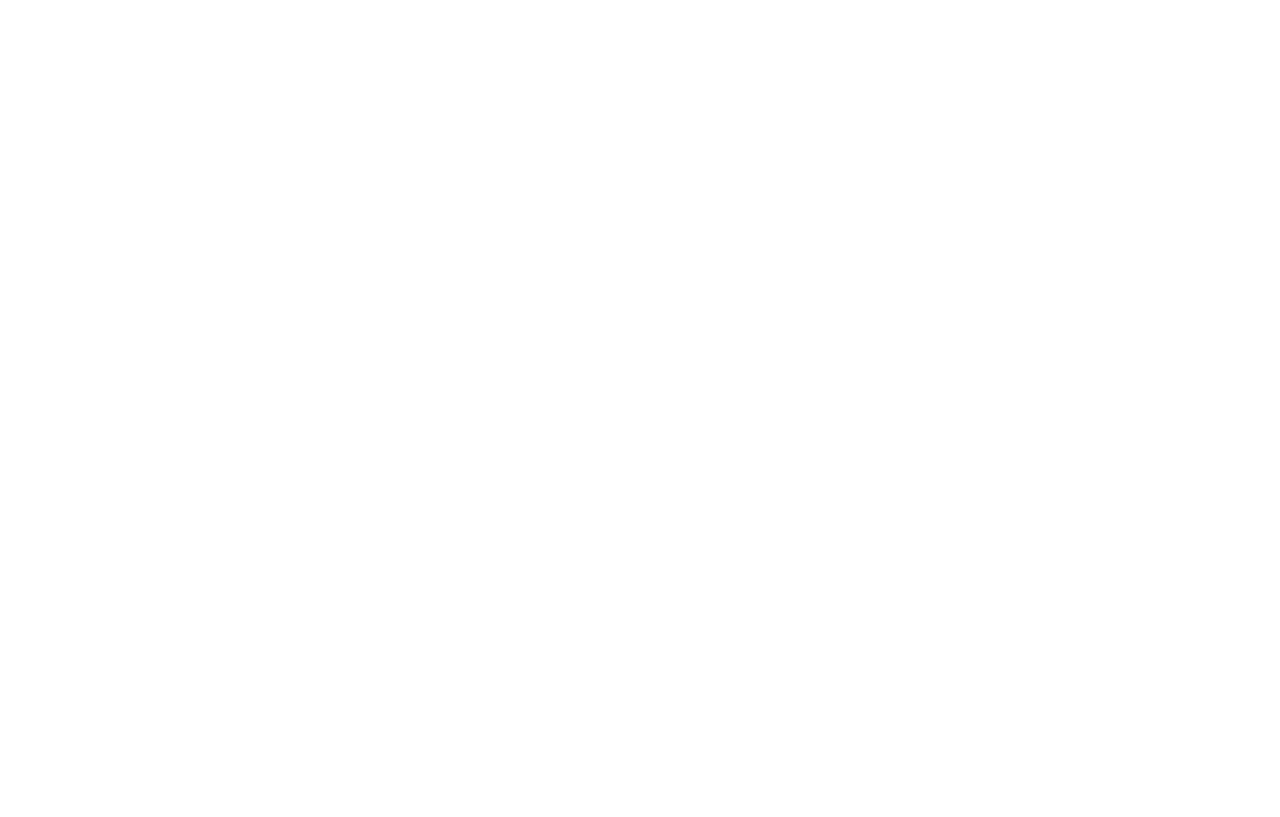
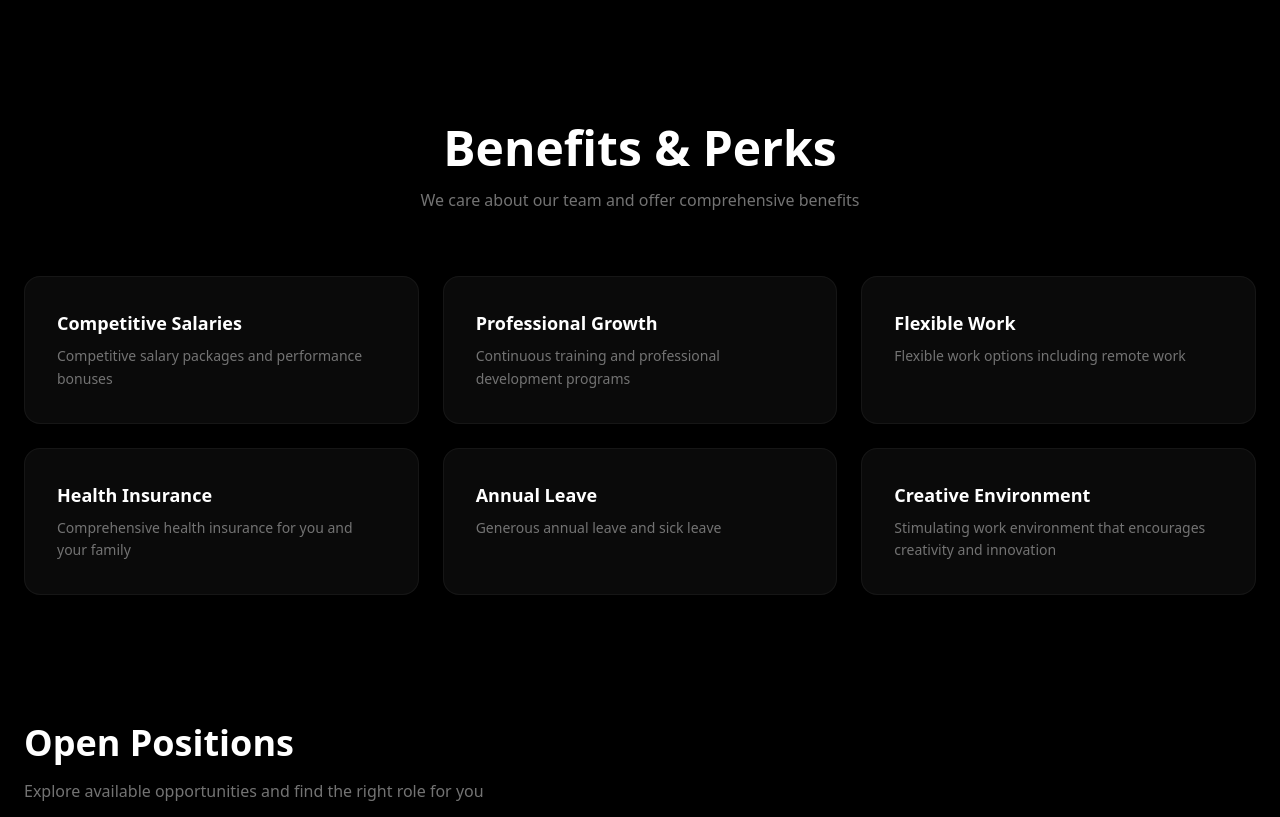
Before and after one commit to codebenki/enzar-web, a Next.js app: page /en/career in a window 1280 px wide. Before the commit this address had no page. Shown: the part 480-1297 px from the top of the page. Before the commit the page ends 800 px from the top, so only its background shows below. Built offline with nearby package versions, Linux system fonts and the light colour scheme.

Commit message:
added careers page, culture link to career

```diff
--- /dev/null
+++ b/src/app/[locale]/career/page.tsx
@@ -0,0 +1,175 @@
+"use client";
+import { FloatIn } from "@/components/FloatIn";
+import Footer from "@/components/Footer";
+import { ArrowUpRight, MapPin, Briefcase, Clock } from "lucide-react";
+
+const perks = [
+  {
+    title: "Competitive Salaries",
+    description: "Competitive salary packages and performance bonuses",
+  },
+  {
+    title: "Professional Growth",
+    description: "Continuous training and professional development programs",
+  },
+  {
+    title: "Flexible Work",
+    description: "Flexible work options including remote work",
+  },
+  {
+    title: "Health Insurance",
+    description: "Comprehensive health insurance for you and your family",
+  },
+  {
+    title: "Annual Leave",
+    description: "Generous annual leave and sick leave",
+  },
+  {
+    title: "Creative Environment",
+    description:
+      "Stimulating work environment that encourages creativity and innovation",
+  },
+];
+
+const jobs = [
+  {
+    title: "Senior Software Engineer",
+    dept: "Engineering",
+    location: "Riyadh, Saudi Arabia",
+    type: "Full-time",
+  },
+  {
+    title: "UI/UX Designer",
+    dept: "Design",
+    location: "Jeddah, Saudi Arabia",
+    type: "Full-time",
+  },
+  {
+    title: "Product Manager",
+    dept: "Product",
+    location: "Riyadh, Saudi Arabia",
+    type: "Full-time",
+  },
+  {
+    title: "DevOps Engineer",
+    dept: "Infrastructure",
+    location: "Remote",
+    type: "Full-time",
+  },
+  {
+    title: "Data Analyst",
+    dept: "Data",
+    location: "Dammam, Saudi Arabia",
+    type: "Full-time",
+  },
+  {
+    title: "Full Stack Developer",
+    dept: "Engineering",
+    location: "Riyadh, Saudi Arabia",
+    type: "Full-time",
+  },
+];
+
+export default function Career() {
+  return (
+    <>
+      <section className="bg-black py-24 px-6 pt-32">
+        <div className="max-w-7xl mx-auto my-10">
+          {/* Main Title Section */}
+          <div className="text-center mb-24">
+            <FloatIn direction="up">
+              <h1 className="text-5xl md:text-8xl font-bold text-white mb-6">
+                Careers
+              </h1>
+              <p className="text-neutral-400 text-lg md:text-xl tracking-widest uppercase font-medium">
+                Join our team and be part of our journey to transform the
+                digital future
+              </p>
+            </FloatIn>
+          </div>
+        </div>
+      </section>
+      <section className="bg-black py-24 px-6">
+        <div className="max-w-7xl mx-auto">
+          {/* BENEFITS & PERKS */}
+          <div className="text-center mb-16">
+            <FloatIn direction="up">
+              <h2 className="text-4xl md:text-5xl font-bold text-white mb-4">
+                Benefits & Perks
+              </h2>
+              <p className="text-neutral-500">
+                We care about our team and offer comprehensive benefits
+              </p>
+            </FloatIn>
+          </div>
+
+          <div className="grid grid-cols-1 md:grid-cols-2 lg:grid-cols-3 gap-6 mb-32">
+            {perks.map((perk, idx) => (
+              <FloatIn key={idx} direction="up" delay={idx * 0.05}>
+                <div className="bg-[#0a0a0a] border border-white/5 p-8 rounded-2xl h-full hover:border-red-600/20 transition-colors">
+                  <h3 className="text-white font-bold text-lg mb-2">
+                    {perk.title}
+                  </h3>
+                  <p className="text-neutral-500 text-sm leading-relaxed">
+                    {perk.description}
+                  </p>
+                </div>
+              </FloatIn>
+            ))}
+          </div>
+
+          {/* OPEN POSITIONS */}
+          <div className="mb-12">
+            <FloatIn direction="up">
+              <h2 className="text-4xl font-bold text-white mb-4">
+                Open Positions
+              </h2>
+              <p className="text-neutral-500">
+                Explore available opportunities and find the right role for you
+              </p>
+            </FloatIn>
+          </div>
+
+          <div className="space-y-4">
+            {jobs.map((job, idx) => (
+              <FloatIn key={idx} direction="up" delay={idx * 0.1}>
+                <div className="group bg-[#0a0a0a] border border-white/5 p-6 md:p-8 rounded-2xl flex flex-col md:flex-row md:items-center justify-between gap-6 hover:bg-white/[0.02] transition-all">
+                  <div className="space-y-4">
+                    <div className="flex flex-wrap items-center gap-4 text-[10px] uppercase tracking-widest font-bold">
+                      <span className="flex items-center gap-1.5 text-neutral-400">
+                        <Briefcase size={12} className="text-red-600" />{" "}
+                        {job.dept}
+                      </span>
+                      <span className="text-neutral-700">•</span>
+                      <span className="flex items-center gap-1.5 text-neutral-400">
+                        <MapPin size={12} className="text-red-600" />{" "}
+                        {job.location}
+                      </span>
+                      <span className="text-neutral-700">•</span>
+                      <span className="flex items-center gap-1.5 text-neutral-400">
+                        <Clock size={12} className="text-red-600" /> {job.type}
+                      </span>
+                    </div>
+                    <h3 className="text-2xl font-bold text-white group-hover:text-red-500 transition-colors">
+                      {job.title}
+                    </h3>
+                    <p className="text-sm text-neutral-500 max-w-xl">
+                      Looking for a passionate individual to join our{" "}
+                      {job.dept.toLowerCase()} team and help build the future of
+                      digital solutions.
+                    </p>
+                  </div>
+
+                  <button className="shrink-0 bg-red-600 hover:bg-red-700 text-white px-8 py-3 rounded-full text-sm font-bold flex items-center gap-2 shadow-[0_0_20px_rgba(220,38,38,0.2)] transition-all active:scale-95">
+                    Apply Now <ArrowUpRight size={16} />
+                  </button>
+                </div>
+              </FloatIn>
+            ))}
+          </div>
+        </div>
+      </section>
+      <Footer />
+    </>
+  );
+}
--- a/src/app/[locale]/culture/page.tsx
+++ b/src/app/[locale]/culture/page.tsx
@@ -5,6 +5,7 @@
 import { Heart, Users2, Lightbulb, Target, Award, Globe } from "lucide-react";
 import { FloatIn } from "@/components/FloatIn";
 import Footer from "@/components/Footer";
+import Link from "next/link";
 
 const stats = [
   { label: "Team Members", value: "150+" },
@@ -167,7 +168,7 @@
                   <button className="relative group overflow-hidden">
                     <div className="absolute inset-0 bg-red-600 rounded-full blur-md opacity-20 group-hover:opacity-40 transition-opacity" />
                     <div className="relative bg-red-600 hover:bg-red-700 text-white px-8 py-3 rounded-full font-bold transition-all active:scale-95">
-                      Explore Careers
+                      <Link href={"/en/career"}>Explore Careers</Link>
                     </div>
                   </button>
                 </div>
--- a/src/app/[locale]/layout.tsx
+++ b/src/app/[locale]/layout.tsx
@@ -15,6 +15,7 @@
     { name: "Services", link: "/en/services" },
     { name: "Culture", link: "/en/culture" },
     { name: "Media", link: "/en/media" },
+    { name: "Careers", link: "/en/career" },
   ];
 
   return (
```
